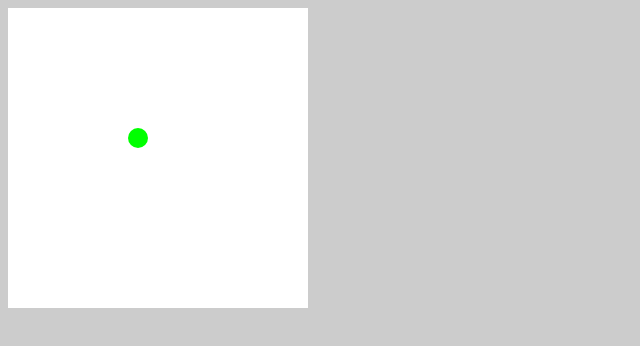
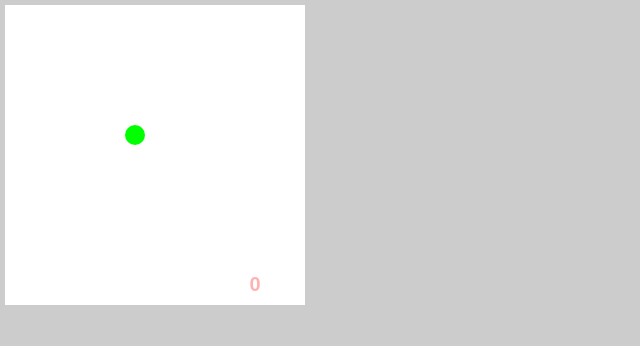
Before and after one commit to thibaudcolas/browser-games, a plain HTML site: page snake/index.html in a window 1280 px wide. Shown: the full height of the page, 0-640 px from the left. Drawn offline with Linux system fonts and the light colour scheme.

Commit message:
Adding a score counter

```diff
--- a/snake/index.html
+++ b/snake/index.html
@@ -9,6 +9,8 @@
       <style type="text/css" media="screen">
         body {
           background-color: #ccc;
+          padding: 0;
+          margin: 5px;
         }
         canvas {
           background-color: white;
--- a/snake/snake.js
+++ b/snake/snake.js
@@ -7,10 +7,22 @@
     return coord1[0] === coord2[0] && coord1[1] === coord2[1];
   };
 
+  JS_SNAKE.checkCoordinateInArray = function (coord, arr) {
+    var isInArray = false;
+    $.each(arr, function (index, item) {
+      if (JS_SNAKE.equalCoordinates(coord, item)) {
+        isInArray = true;
+      }
+    });
+    return isInArray;
+  };
+
   JS_SNAKE.game = (function () {
     var ctx;
     var snake;
     var apple;
+    var score;
+    var scoreAmount;
 
     var frameInterval = 100;
 
@@ -35,6 +47,9 @@
       ctx = $canvas[0].getContext('2d');
       snake = JS_SNAKE.snake();
       apple = JS_SNAKE.apple();
+      score = JS_SNAKE.score();
+
+      scoreAmount = 0;
 
       command();
       loop();
@@ -46,6 +61,7 @@
       snake.advance(apple);
       snake.draw(ctx);
       apple.draw(ctx);
+      score.draw(ctx, scoreAmount);
       setTimeout(loop, frameInterval);
     }
 
@@ -69,7 +85,8 @@
 
       $(JS_SNAKE).bind('appleEaten', function (evt, snakePosition) {
         apple.move(snakePosition);
-        frameInterval *= 0.99;
+        frameInterval *= 0.95;
+        scoreAmount++;
       });
     }
 
@@ -77,6 +94,22 @@
       init: init
     };
   })();
+
+  JS_SNAKE.score = function () {
+    function draw(ctx, score) {
+      ctx.save();
+      ctx.font = 'bold 20px sans-serif';
+      ctx.fillStyle = 'rgba(255, 0, 0, 0.3)';
+      ctx.textAlign = 'center';
+      ctx.textBaseline = 'middle';
+      ctx.fillText(score, JS_SNAKE.size.width - 50, JS_SNAKE.size.height - 20);
+      ctx.restore();
+    }
+
+    return {
+      draw: draw
+    };
+  };
 
   JS_SNAKE.apple = function () {
     var position = [6, 6];
```
